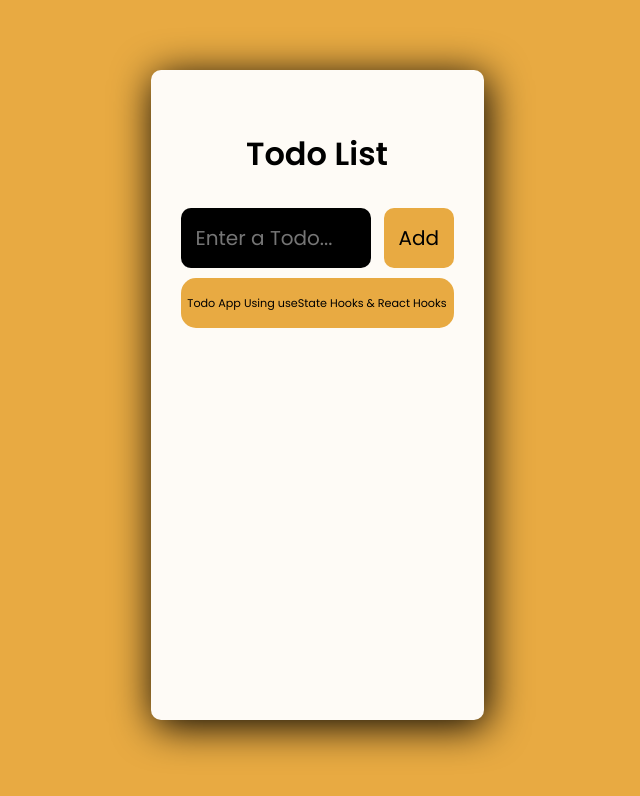
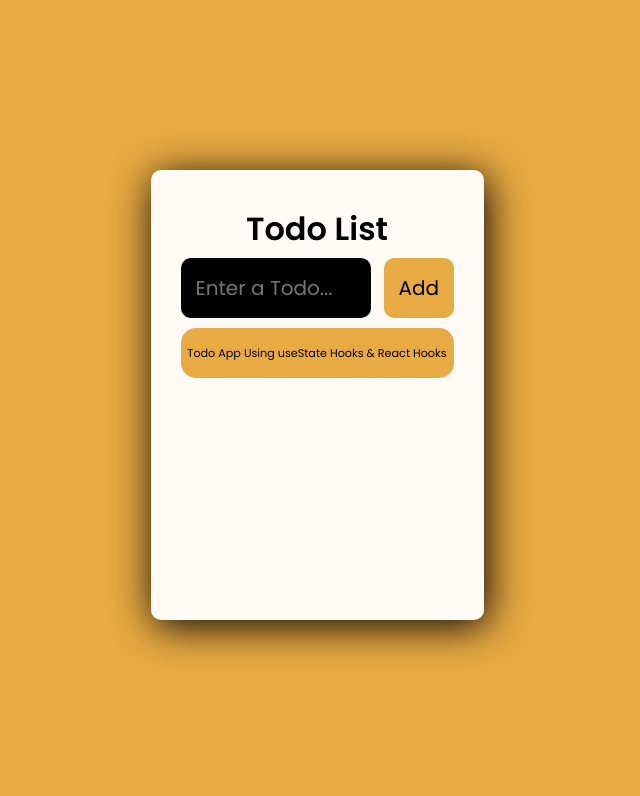
Before and after one commit to elangb/todo-app, a React (Create React App) app: page / in a window 1280 px wide. Shown: the top 796 px of the page, without its empty margins (323-963 px from the left). Built offline with nearby package versions, Linux system fonts and the light colour scheme.

Commit message:
update style.css

```diff
--- a/src/App.css
+++ b/src/App.css
@@ -26,7 +26,7 @@
 .app_wrapper{
   background-color: var(--second-color);
   min-width: 300px;
-  min-height: 650px;
+  min-height: 450px;
   padding: 30px;
   box-sizing: border-box;
   border-radius: 10px;
@@ -41,7 +41,7 @@
 .header h1{
   color: black;
   text-align: center;
-  margin: 30px 0;
+  margin: 5px 0;
 }
 
 .task-input{
```
